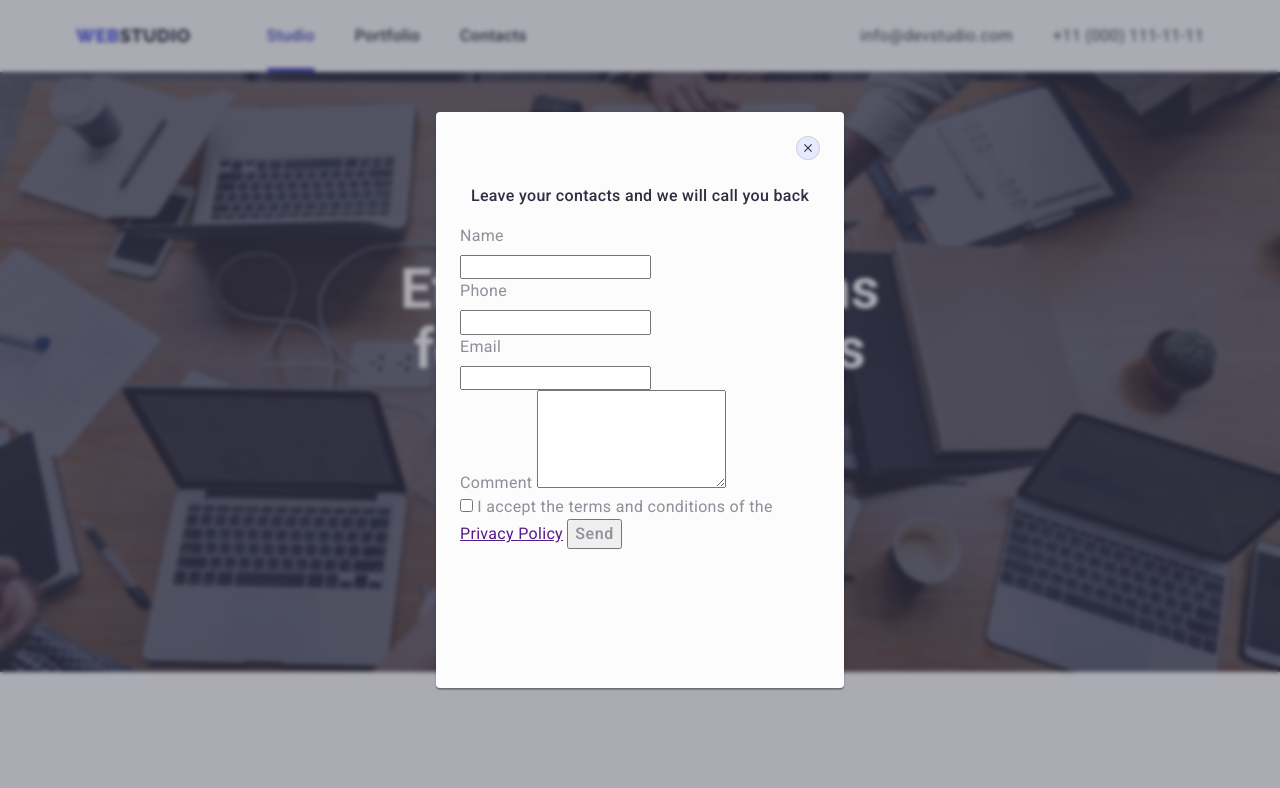
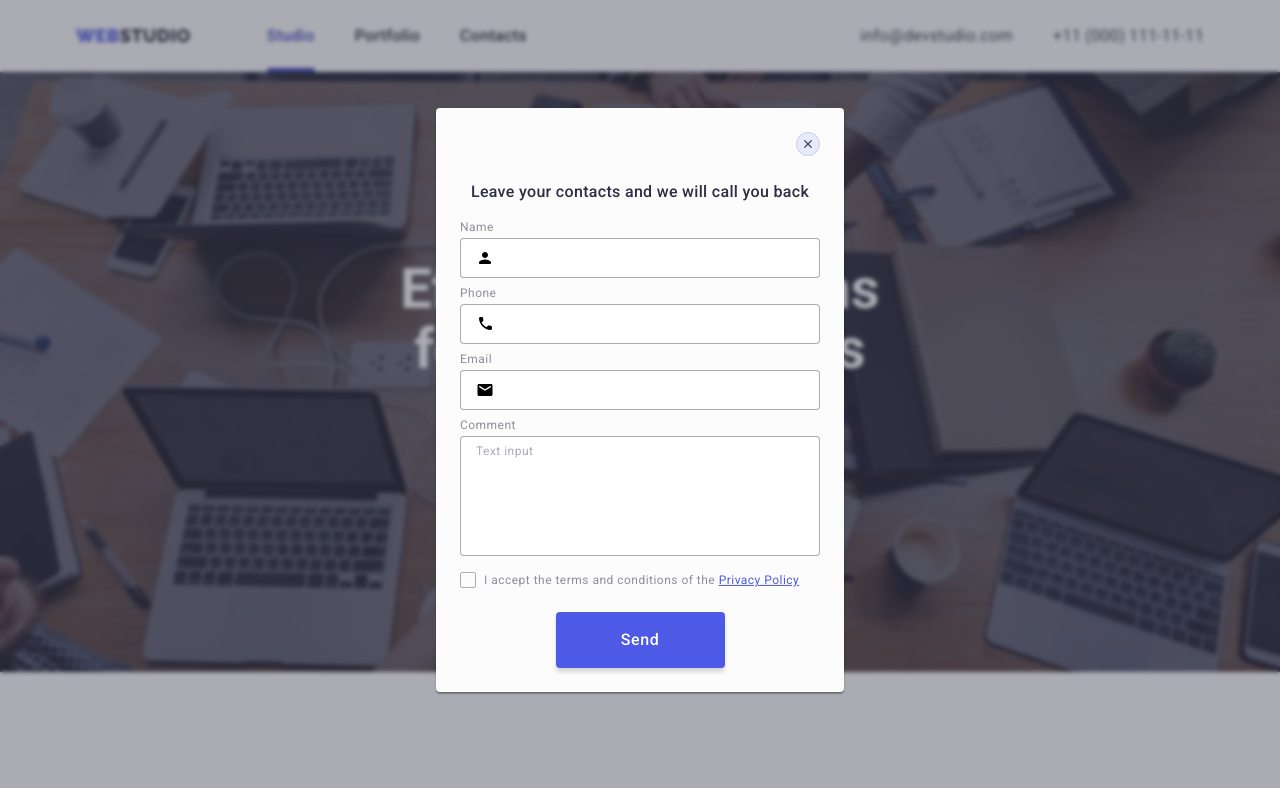
Before and after one commit to EGOR-ONIX/goit-markup-hw-06, a plain HTML site: page index.html in a window 1280 px wide. Both pictures are taken after a click on the button "Order Service". Shown: the top 788 px of the page. Drawn offline with nearby package versions, Linux system fonts and the light colour scheme.

Commit message:
Update forms

```diff
--- a/index.html
+++ b/index.html
@@ -637,21 +637,28 @@
           </ul>
         </div>
 
-        <!-- !======================================= -->
-        <div class="footer-subscription-container">
-          <p class="subscription-desc">Subscribe</p>
+        <div class="footer-subscription-wrapper">
+          <strong class="subscription-subtitle">Subscribe</strong>
 
-          <form class="subscription-form">
-            <input
-              class="subscription-input"
-              type="email"
-              name="user_subscription"
-              placeholder="E-mail"
-            />
+          <form
+            class="subscription-form"
+            name="subscription_form"
+            autocomplete="off"
+          >
+            <label class="subscription-field">
+              <input
+                class="subscription-input"
+                type="email"
+                name="user_subscription"
+                placeholder="&nbsp;"
+              />
+              <span class="subscription-label">E-mail</span>
+            </label>
+
             <button class="subscription-btn btn" type="submit">
               Subscribe
-              <svg class="subscription-btn-icon" width="24" height="24">
-                <use href="./images/icons.svg#icon-btn-logo"></use>
+              <svg class="subscription-icon" width="24" height="24">
+                <use href="./images/icons.svg#subscription"></use>
               </svg>
             </button>
           </form>
@@ -659,7 +666,7 @@
       </div>
     </footer>
 
-    <!-- ! Modal window -->
+    <!-- Modal window -->
     <div class="backdrop is-hidden" data-modal>
       <div class="modal">
         <button class="modal-close-btn" type="button" data-modal-close>
@@ -667,79 +674,96 @@
             <use href="./images/icons.svg#modal-close"></use>
           </svg>
         </button>
+
         <strong class="modal-title">
           Leave your contacts and we will call you back
         </strong>
-        <form class="modal-form" name="contact-form">
-          <ul class="modal-form-list list">
-            <li class="modal-form-item">
-              <label class="modal-form-label" for="user_name">Name</label>
-              <div class="modal-form-field">
+
+        <form class="modal-form" name="contact_form">
+          <ul class="form-fields-list list">
+            <li class="form-field-item">
+              <label class="form-label" for="user_name">Name</label>
+              <div class="form-field">
                 <input
-                  class="modal-form-input"
+                  class="form-input"
                   type="text"
                   name="user_name"
                   id="user_name"
                 />
-                <svg class="modal-form-icon" width="18" height="24">
-                  <use href="./images/icons.svg#icon-modal-input-name"></use>
+                <svg class="form-icon" width="18" height="24">
+                  <use href="./images/icons.svg#person"></use>
                 </svg>
               </div>
             </li>
-            <li class="modal-form-item">
-              <label class="modal-form-label" for="user_phone">Phone</label>
-              <div class="modal-form-field">
+            <li class="form-field-item">
+              <label class="form-label" for="user_phone">Phone</label>
+              <div class="form-field">
                 <input
-                  class="modal-form-input"
+                  class="form-input"
                   type="tel"
                   name="user_phone"
                   id="user_phone"
                 />
-                <svg class="modal-form-icon" width="18" height="24">
-                  <use href="./images/icons.svg#icon-modal-input-phone"></use>
+                <svg class="form-icon" width="18" height="24">
+                  <use href="./images/icons.svg#phone"></use>
                 </svg>
               </div>
             </li>
-            <li class="modal-form-item">
-              <label class="modal-form-label" for="user_email">Email</label>
-              <div class="modal-form-field">
+            <li class="form-field-item">
+              <label class="form-label" for="user_email">Email</label>
+              <div class="form-field">
                 <input
-                  class="modal-form-input"
+                  class="form-input"
                   type="email"
                   name="user_email"
                   id="user_email"
                 />
-                <svg class="modal-form-icon" width="18" height="24">
-                  <use href="./images/icons.svg#icon-modal-input-email"></use>
+                <svg class="form-icon" width="18" height="24">
+                  <use href="./images/icons.svg#letter"></use>
                 </svg>
               </div>
             </li>
-            <li class="modal-form-item">
-              <label class="modal-form-label" for="user_message">Comment</label>
+            <li class="form-field-item">
+              <label class="form-label" for="user_message">Comment</label>
               <textarea
-                class="modal-form-message"
+                class="form-message"
                 name="user_message"
                 id="user_message"
                 rows="5"
                 placeholder="Text input"
-              >
-              </textarea>
+              ></textarea>
             </li>
           </ul>
 
-          <label class="modal-form-agreement">
+          <label class="form-agreement form-label">
             <input
-              class="modal-form-agreement-box"
+              class="form-checkbox"
               type="checkbox"
               name="user_agreement"
             />
-            <span class="modal-form-agreement-text">
+            <svg class="form-agreement-icon" width="16" height="16">
+              <use
+                class="form-agreement-icon-unchecked"
+                href="./images/icons.svg#unchecked"
+              ></use>
+              <use
+                class="form-agreement-icon-checked"
+                href="./images/icons.svg#checked"
+              ></use>
+            </svg>
+            <span>
               I accept the terms and conditions of the
-              <a class="modal-form-agreement-link" href="">Privacy Policy</a>
+              <a
+                class="form-agreement-link"
+                href=""
+                target="_blank"
+                rel="noopener noreferrer"
+                >Privacy Policy</a
+              >
             </span>
           </label>
 
-          <button class="modal-form-btn btn" type="submit">Send</button>
+          <button class="form-btn btn" type="submit">Send</button>
         </form>
       </div>
     </div>
```
